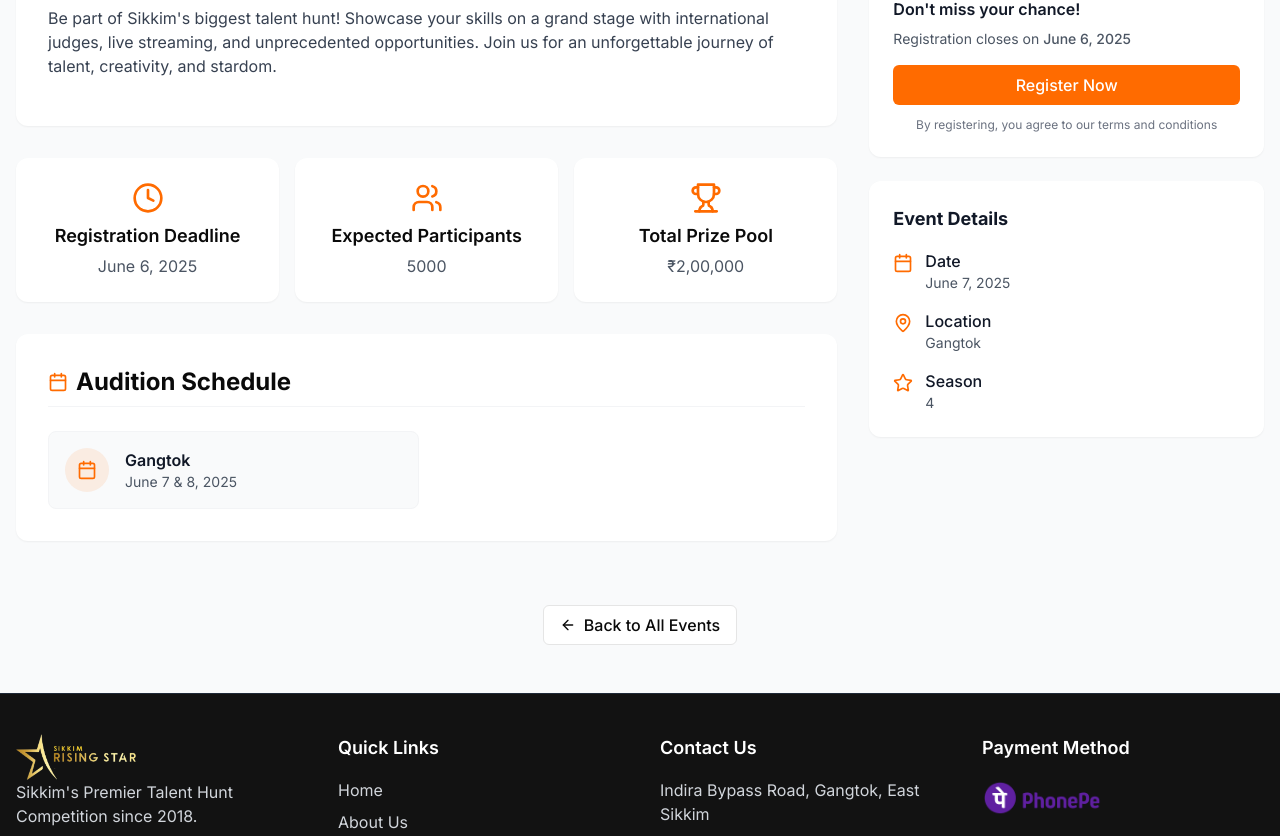
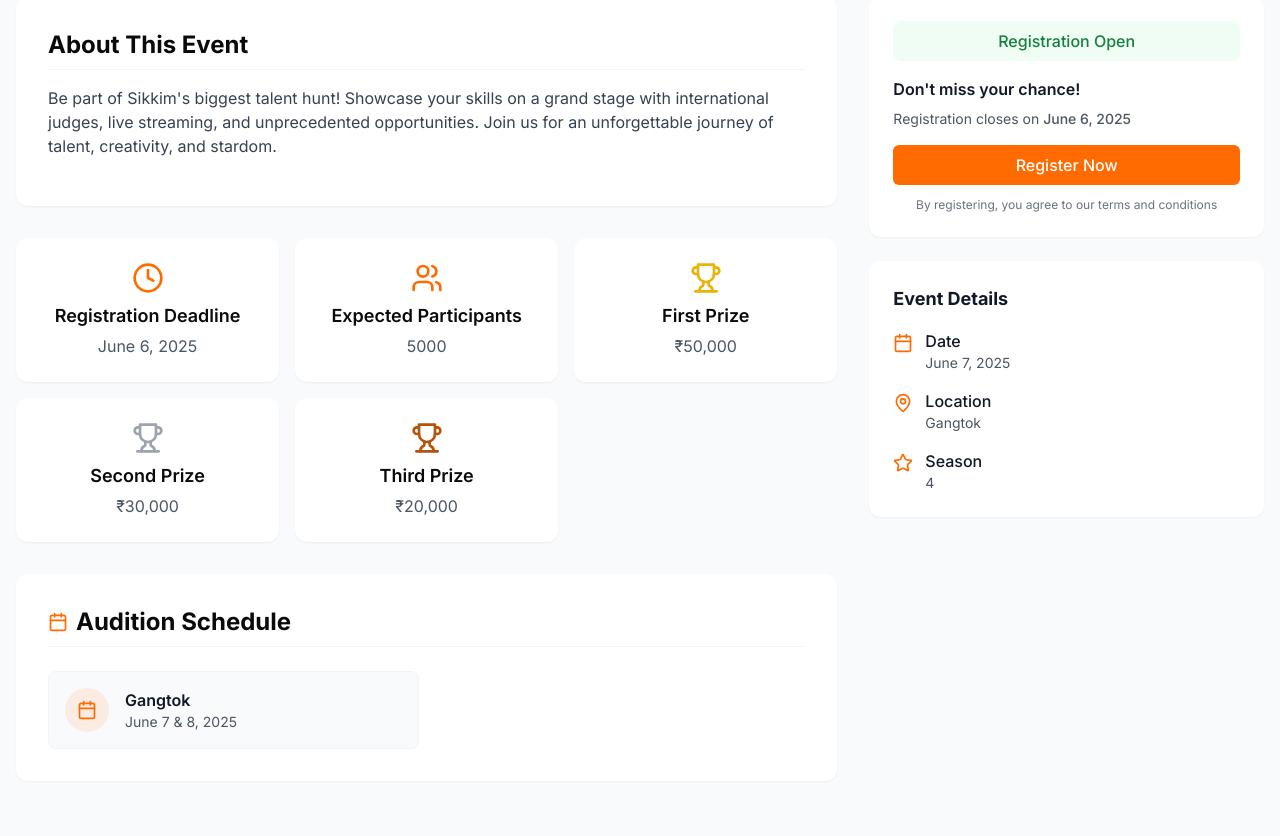
Before and after one commit to sandeshshrestha77/risingstarv2, a Next.js app: page /events/rising-star-season-4 in a window 1280 px wide. Shown: the part 555-1391 px from the top of the page. Built offline with nearby package versions, Linux system fonts and the light colour scheme.

Commit message:
Update team members and event metadata
Refactor team members list by adding new roles and updating images
Enhance event metadata by including specific prize amounts for first, second, and third prizes and updating relevant descriptions

Fixes #123

```diff
--- a/app/about/page.tsx
+++ b/app/about/page.tsx
@@ -64,10 +64,11 @@ interface Value {
 const TEAM: TeamMember[] = [
   { name: "Dinesh Rai", role: "Founder", image: "/team/dineshrai.jpg" },
   { name: "Basant Rai", role: "Event Manager", image: "" },
-  { name: "Sandesh Shrestha", role: "Tech Lead", image: "/team/sandeshshrestha.jpeg" },
   { name: "Gyatsen Gurung", role: "Executive Head", image: "" },
   { name: "Yangchen Lhamu Tamang", role: "Co-Executive Head", image: "" },
-  { name: "Giwan Chettri", role: "Photographer", image: "" },
+  { name: "Giwan Chettri", role: "Official Photographer", image: "" },
+  { name: "Jemima Rai", role: "Official Emcee", image: "" },
+  { name: "Fradin Sheikh", role: "Official Videographer", image: "" },
 ];
 
 const VALUES: Value[] = [
--- a/app/events/[id]/page.tsx
+++ b/app/events/[id]/page.tsx
@@ -36,9 +36,9 @@ export async function generateMetadata({ params }: { params: { id: string } }):
   let metaDescription = ""
 
   if (isUpcomingEvent(event)) {
-    metaDescription = `Register now for ${event.title}! Join Sikkim's biggest talent hunt with prizes worth ₹${event.statistics.prizePool}. Event date: ${event.date}`
+    metaDescription = `Register now for ${event.title}! Join Sikkim's biggest talent hunt with first prize ₹${event.statistics.firstPrize}, second prize ₹${event.statistics.secondPrize}, third prize ₹${event.statistics.thirdPrize}. Event date: ${event.date}`
   } else if (isOngoingEvent(event)) {
-    metaDescription = `${event.title} is happening now! Join Sikkim's biggest talent hunt with prizes worth ₹${event.statistics.prizePool}. Event date: ${event.date}`
+    metaDescription = `${event.title} is happening now! Join Sikkim's biggest talent hunt with first prize ₹${event.statistics.firstPrize}, second prize ₹${event.statistics.secondPrize}, third prize ₹${event.statistics.thirdPrize}. Event date: ${event.date}`
   } else {
     metaDescription = `Relive the moments from ${event.title}. View highlights, winners, and gallery from this spectacular showcase of talent.`
   }
@@ -153,9 +153,25 @@ export default async function EventDetailPage({ params }: { params: { id: string
                       <p className="text-gray-600 text-sm md:text-base">{event.statistics.estimatedParticipants}</p>
                     </div>
                     <div className="bg-white p-4 md:p-6 rounded-xl shadow-sm text-center">
-                      <Trophy className="h-6 w-6 md:h-8 md:w-8 text-primary mx-auto mb-2" />
-                      <h3 className="text-base md:text-lg font-semibold mb-1">Total Prize Pool</h3>
-                      <p className="text-gray-600 text-sm md:text-base">₹{event.statistics.prizePool}</p>
+                      <Trophy className="h-6 w-6 md:h-8 md:w-8 text-yellow-500 mx-auto mb-2" />
+                      <h3 className="text-base md:text-lg font-semibold mb-1">First Prize</h3>
+                      <p className="text-gray-600 text-sm md:text-base">
+                      {event.statistics.firstPrize.toLocaleString()}
+                      </p>
+                    </div>
+                    <div className="bg-white p-4 md:p-6 rounded-xl shadow-sm text-center">
+                      <Trophy className="h-6 w-6 md:h-8 md:w-8 text-gray-400 mx-auto mb-2" />
+                      <h3 className="text-base md:text-lg font-semibold mb-1">Second Prize</h3>
+                      <p className="text-gray-600 text-sm md:text-base">
+                      {event.statistics.secondPrize.toLocaleString()}
+                      </p>
+                    </div>
+                    <div className="bg-white p-4 md:p-6 rounded-xl shadow-sm text-center">
+                      <Trophy className="h-6 w-6 md:h-8 md:w-8 text-amber-700 mx-auto mb-2" />
+                      <h3 className="text-base md:text-lg font-semibold mb-1">Third Prize</h3>
+                      <p className="text-gray-600 text-sm md:text-base">
+                      {event.statistics.thirdPrize.toLocaleString()}
+                      </p>
                     </div>
                   </>
                 ) : isOngoingEvent(event) ? (
--- a/app/layout.tsx
+++ b/app/layout.tsx
@@ -96,7 +96,7 @@ export default function RootLayout({
         >
           <div className="flex flex-col min-h-screen">
             <Header />
-            <main className="flex-1">{children}</main>
+            <main className="flex-1 pt-20">{children}</main>
             <Footer />
           </div>
           <Analytics />
--- a/app/page.tsx
+++ b/app/page.tsx
@@ -30,9 +30,9 @@ const categories = [
     description: "Instrumentalists and composers showcase their musical talent"
   },
   {
-    name: "Comedy",
-    icon: <Laugh className="h-6 w-6 text-primary" />,
-    description: "Make audiences laugh with stand-up, skits, and more"
+    name: "Rap",
+    icon: <Music className="h-6 w-6 text-primary" />,
+    description: "Showcase your rap skills and lyrical talent"
   },
   {
     name: "Others",
@@ -94,7 +94,7 @@ export default function Home() {
                   </div>
                   <div>
                     <p className="text-sm text-gray-600">Total Prize Pool</p>
-                    <p className="text-xl font-bold text-primary">₹2,00,000+</p>
+                    <p className="text-xl font-bold text-primary">₹1,00,000+</p>
                   </div>
                 </div>
               </div>
--- a/lib/events.ts
+++ b/lib/events.ts
@@ -123,7 +123,9 @@ export const events: Event[] = [
   winners: [],
   statistics: {
     estimatedParticipants: 5000,
-      prizePool: "2,00,000",
+    firstPrize: "₹50,000",
+    secondPrize: "₹30,000",
+    thirdPrize: "₹20,000",
     categories: 10,
   },
   highlights: [],
```
Also changed, not shown: types/events.ts (+8 -1 lines), public/team/sandeshshrestha.jpeg (deleted). Lines whose indentation alone changed are shown as unchanged.
